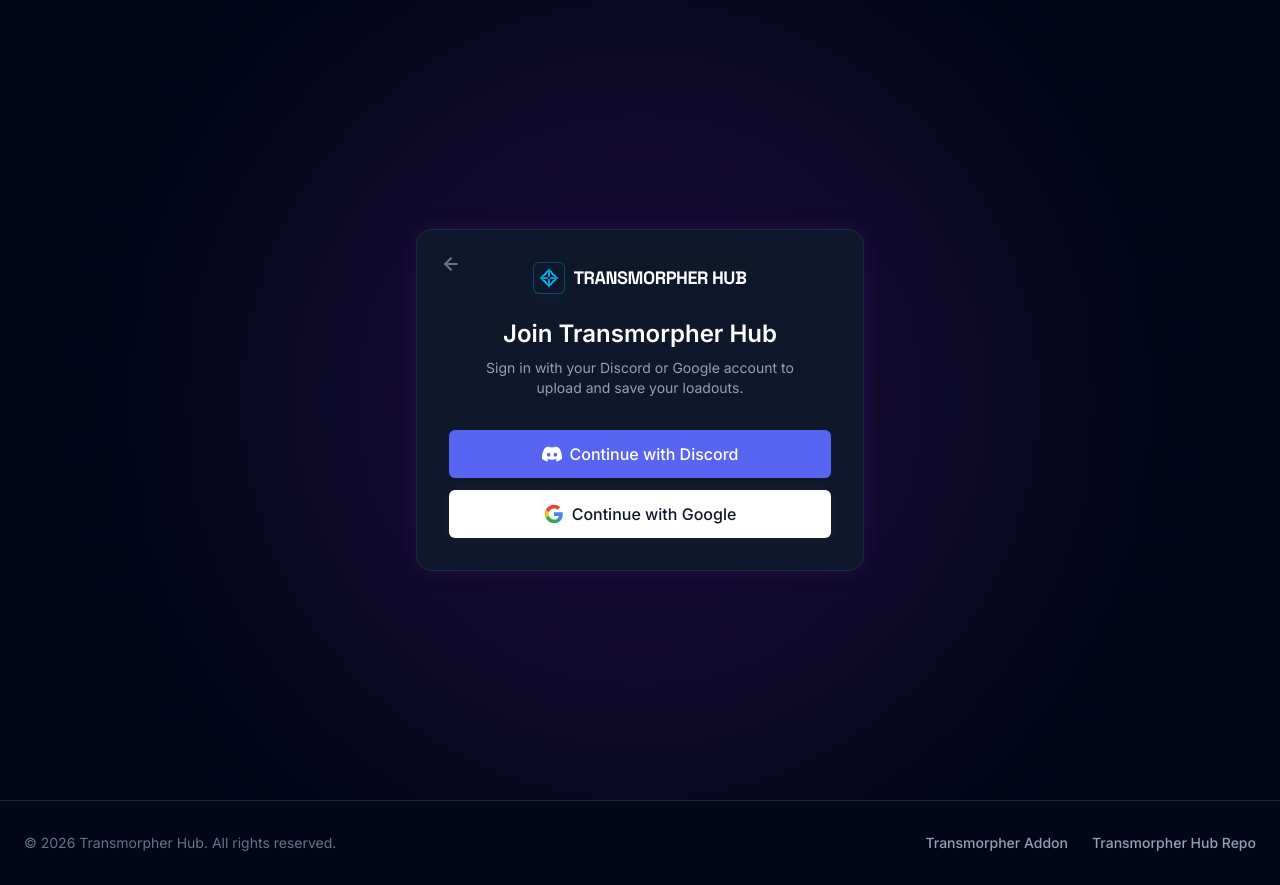
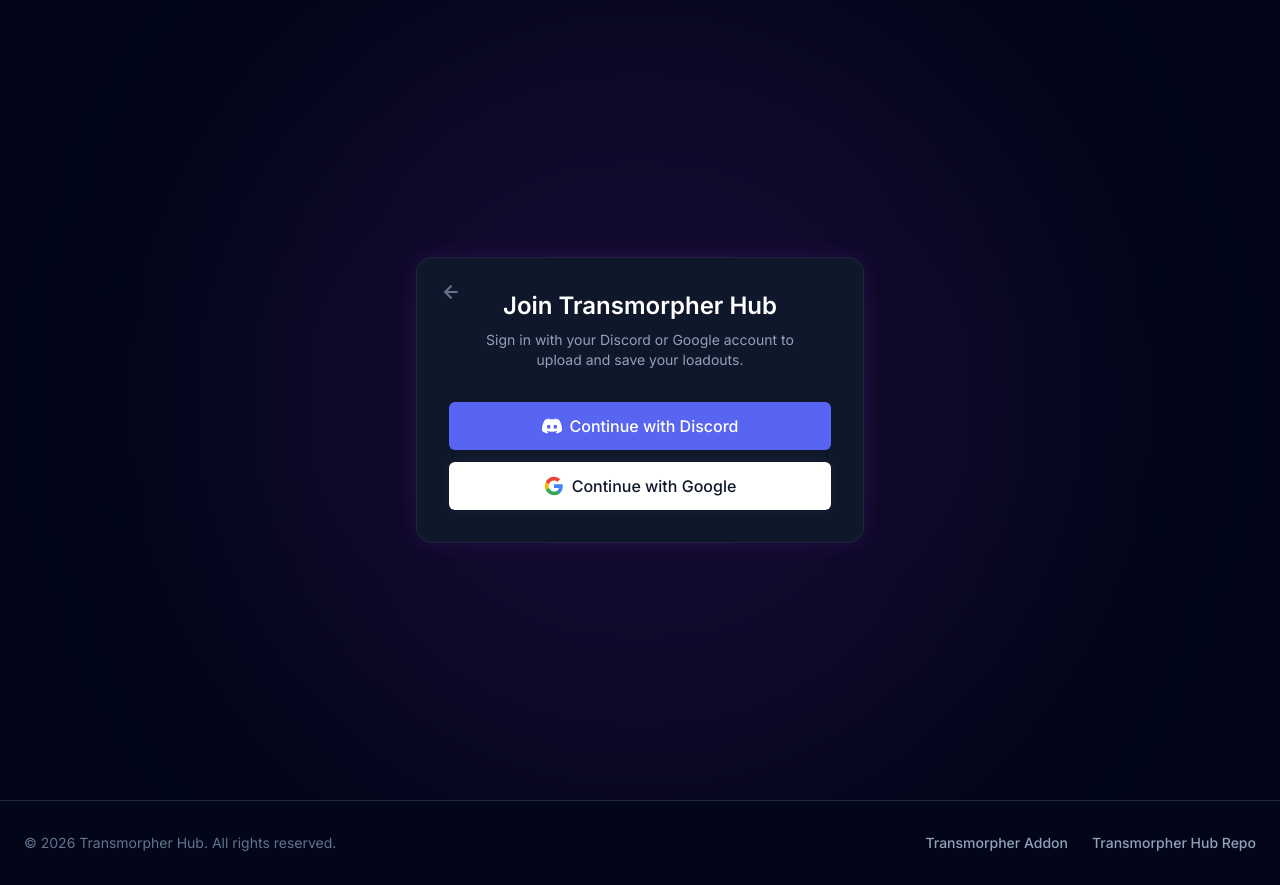
Before and after one commit to seolyam/transmorpher-hub, a Next.js app in the folder transmorpher-web/: page /login in a window 1280 px wide. Built offline with nearby package versions, Linux system fonts and the light colour scheme; no server answers.

Commit message:
style: remove redundant logo and title header from login page

```diff
--- a/transmorpher-web/app/login/page.tsx
+++ b/transmorpher-web/app/login/page.tsx
@@ -65,16 +65,7 @@
         </Link>
 
         <div className="text-center mb-8">
-          <Link href="/" className="inline-flex items-center gap-2 group mb-6">
-            <div className="w-8 h-8 rounded-md bg-slate-900 border border-frost-blue/30 shadow-glow-frost flex items-center justify-center text-frost-blue group-hover:bg-frost-blue/10 transition-colors">
-              <svg xmlns="http://www.w3.org/2000/svg" viewBox="0 0 24 24" fill="none" stroke="currentColor" strokeWidth="2" strokeLinecap="round" strokeLinejoin="round" className="w-5 h-5">
-                <path d="m10 20-2.5-3.5"></path><path d="M12 22v-8"></path><path d="m14 20 2.5-3.5"></path><path d="m10 4-2.5 3.5"></path><path d="M12 2v8"></path><path d="m14 4 2.5 3.5"></path><path d="m20 10-3.5-2.5"></path><path d="M22 12h-8"></path><path d="m20 14-3.5 2.5"></path><path d="m4 10 3.5-2.5"></path><path d="M2 12h8"></path><path d="m4 14 3.5 2.5"></path>
-              </svg>
-            </div>
-            <span className="font-space font-bold text-lg tracking-tight group-hover:text-slate-300 transition-colors text-white">
-              TRANSMORPHER HUB
-            </span>
-          </Link>
+
           <h1 className="text-2xl font-bold text-white mb-2">
             Join Transmorpher Hub
           </h1>
```
